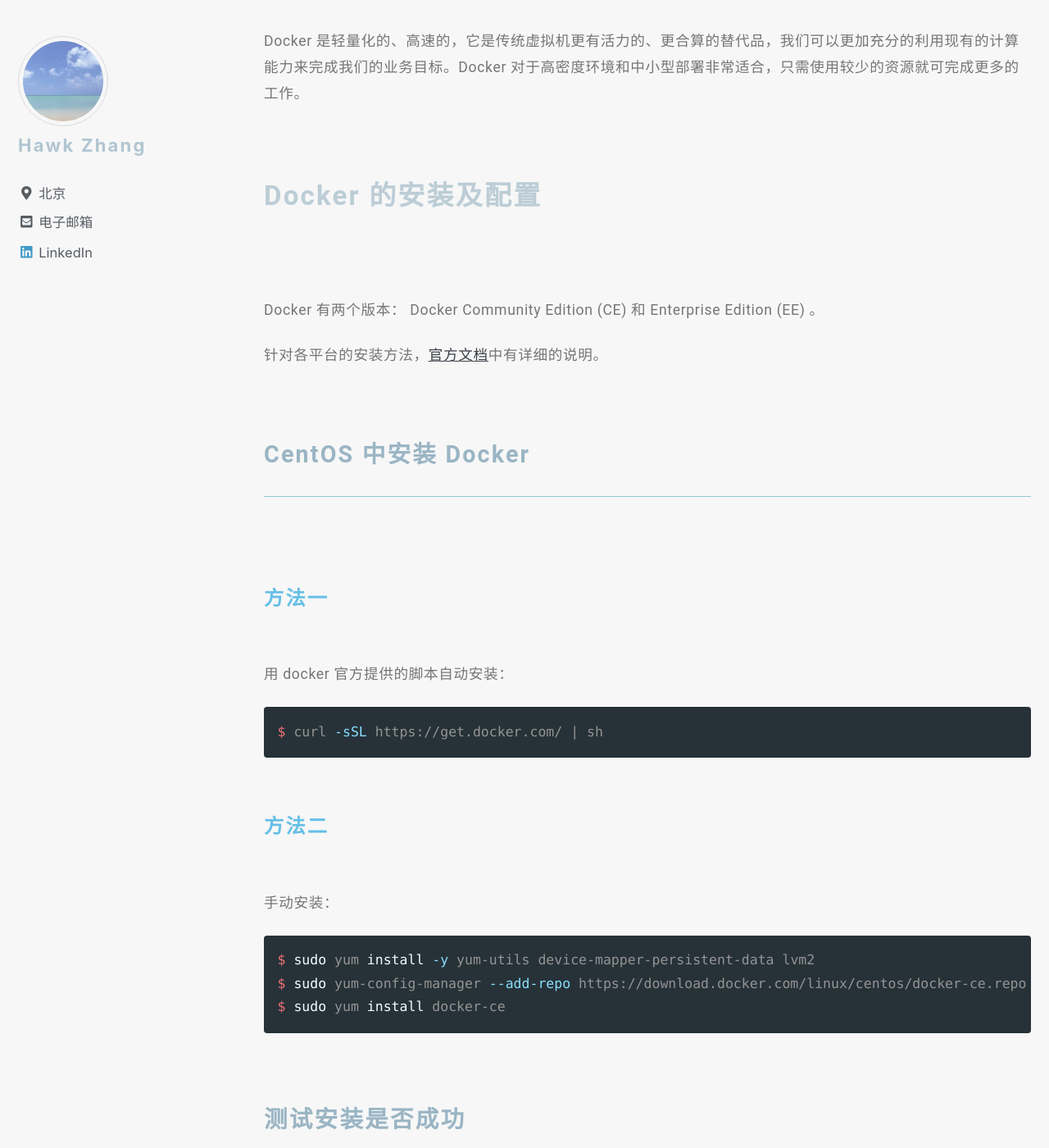
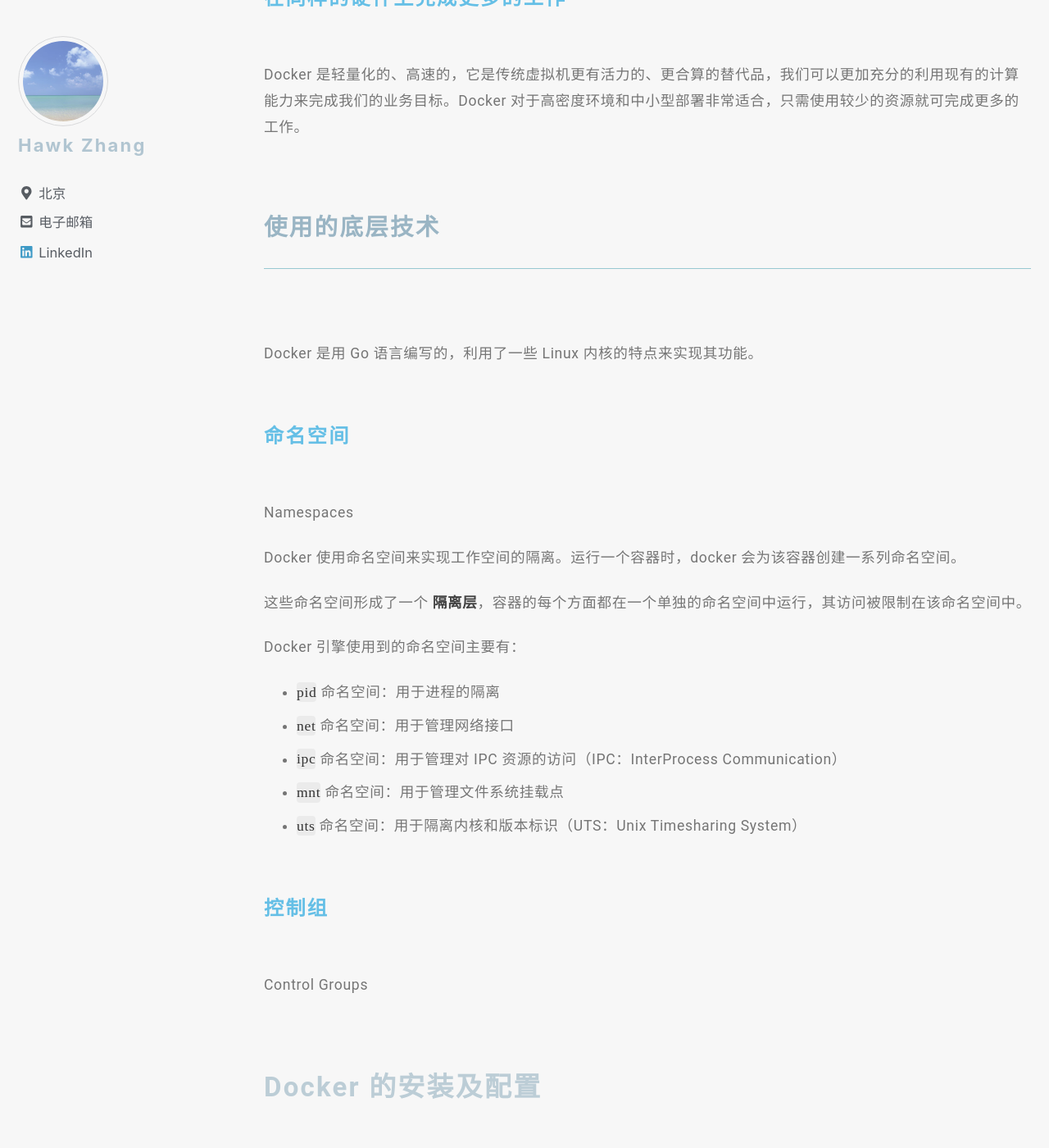
Before and after one commit to narru888/linotes_note, a Jekyll site: the page built from _posts/docker/2018-02-01-docker.basic.md, in a window 1280 px wide and 1400 px high, scrolled down 8772 px. Shown: the whole window at 82% size. Built offline with Jekyll 4.4.1, drawn with Linux system fonts in a browser that asks for light colours; nearby versions of some CDN libraries; a script that is not in the unit is left out.

Commit message:
update on 2018-10-02 21:50:01 CST

```diff
--- a/_posts/docker/2018-02-01-docker.basic.md
+++ b/_posts/docker/2018-02-01-docker.basic.md
@@ -253,6 +253,39 @@
 
 
 
+
+
+
+
+### 使用的底层技术
+
+Docker 是用 Go 语言编写的，利用了一些 Linux 内核的特点来实现其功能。
+
+
+
+
+#### 命名空间
+
+Namespaces
+
+Docker 使用命名空间来实现工作空间的隔离。运行一个容器时，docker 会为该容器创建一系列命名空间。
+
+这些命名空间形成了一个 **隔离层**，容器的每个方面都在一个单独的命名空间中运行，其访问被限制在该命名空间中。
+
+Docker 引擎使用到的命名空间主要有：
+
+* `pid` 命名空间：用于进程的隔离
+* `net` 命名空间：用于管理网络接口
+* `ipc` 命名空间：用于管理对 IPC 资源的访问（IPC：InterProcess Communication）
+* `mnt` 命名空间：用于管理文件系统挂载点
+* `uts` 命名空间：用于隔离内核和版本标识（UTS：Unix Timesharing System）
+
+
+
+
+#### 控制组
+
+Control Groups
 
 
 
```
